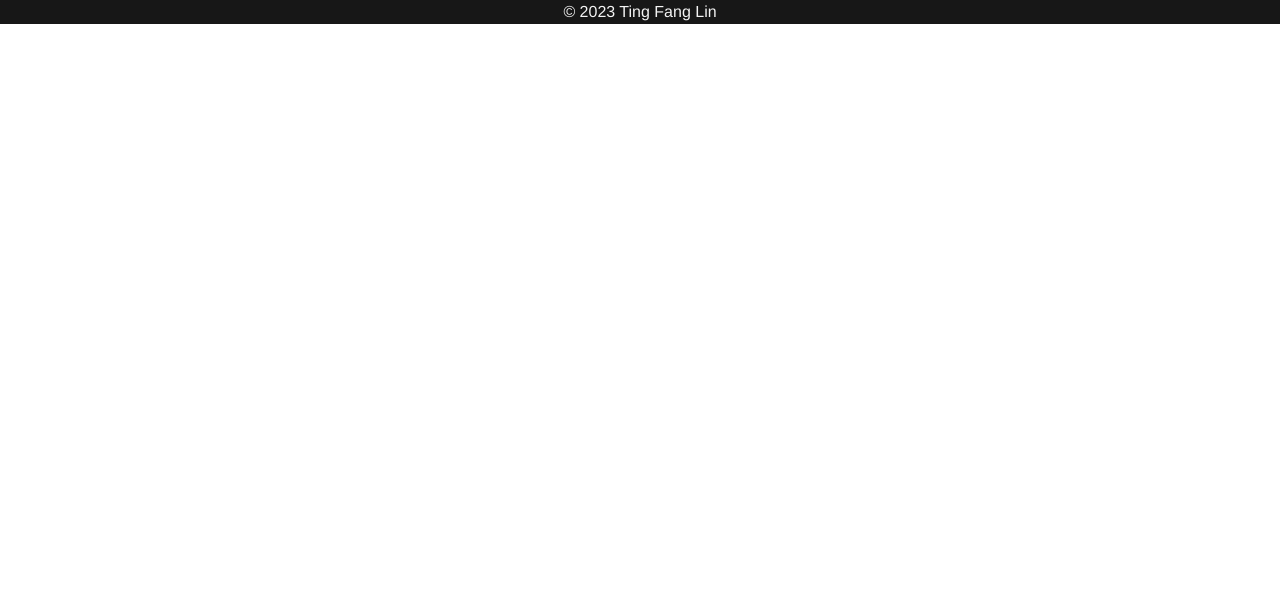
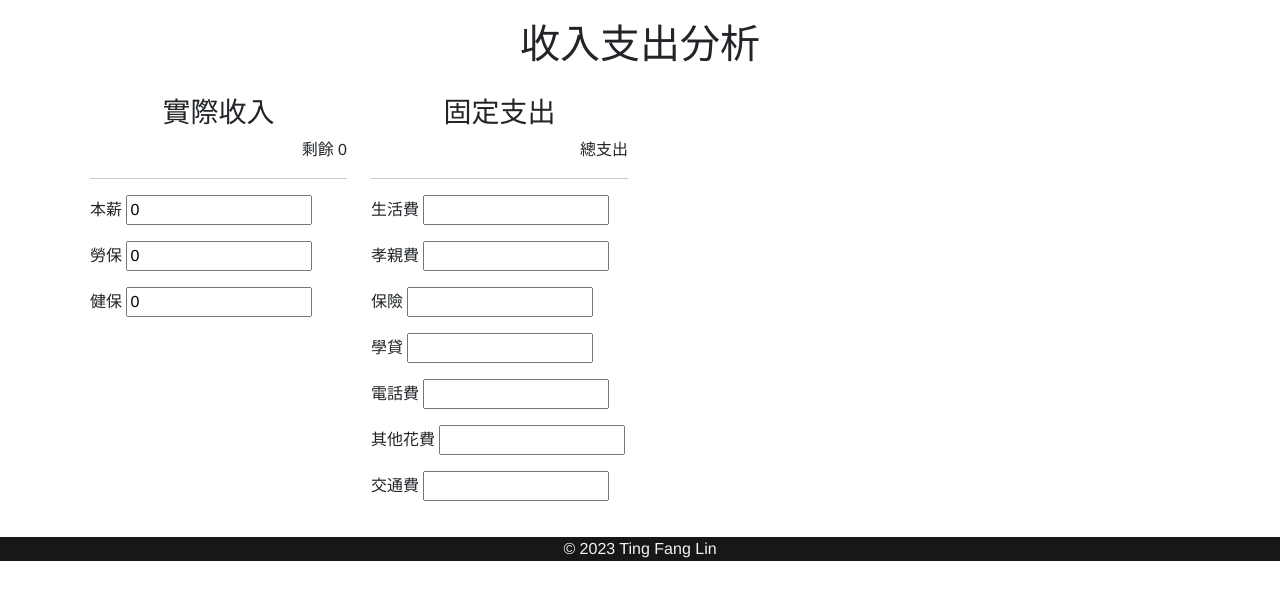
Before and after one commit to LinTF/IncomePlan, a Vue app: page / in a window 1280 px wide. Shown: the top 600 px of the page. Built offline with nearby package versions, Linux system fonts and the light colour scheme.

Commit message:
完成收入區塊

```diff
--- a/public/index.html
+++ b/public/index.html
@@ -7,6 +7,8 @@
     <title>收入支出分析</title>
   </head>
   <body>
-    <div id="app"></div>
+    <div id="app">
+
+    </div>
   </body>
 </html>
--- a/src/assets/scss/style.scss
+++ b/src/assets/scss/style.scss
@@ -5,8 +5,22 @@ body {
     font-family: "Helvetica", "Arial","LiHei Pro","黑體-繁","微軟正黑體", sans-serif;
 }
 
-footer {
-    background-color: $black-color;
+.txt-right {
+    text-align: right;
+}
+
+.txt-left {
+    text-align: left;
+}
+
+.txt-center {
     text-align: center;
-    color: $white-color;
 }
+
+.container {
+    padding: 20px;
+}
+
+h3 {
+    text-align: center;
+}
--- /dev/null
+++ b/src/components/footerBolck.vue
@@ -0,0 +1,27 @@
+<template>
+    <div id="footer">
+        {{ copyright }}
+    </div>
+</template>
+
+<script>
+    export default {
+        name: 'FooterBlock',
+        data() {
+            return {
+                copyright: '© 2023 Ting Fang Lin',
+            }
+        }
+    };
+</script>
+
+<style scoped lang="scss">
+    $black-color: #171717;
+    $white-color: #f3f3f3;
+
+    #footer {
+        background-color: $black-color;
+        text-align: center;
+        color: $white-color;
+    }
+</style>
--- a/src/components/home.vue
+++ /dev/null
@@ -1,23 +0,0 @@
-<template>
-    <header></header>
-    <main>
-
-    </main>
-    <footer>
-        {{ copyright }}
-    </footer>
-</template>
-
-<script>
-    export default {
-        name: 'Home',
-        data() {
-            return {
-                copyright: '© 2023 Ting Fang Lin'
-            }
-        }
-    };
-</script>
-
-<style>
-</style>
--- a/src/pages/App.vue
+++ b/src/pages/App.vue
@@ -1,18 +1,75 @@
 <template>
-    <home />
+    <header></header>
+
+    <main>
+        <h1 class="txt-center">收入支出分析</h1>
+        <div class="container">
+            <div class="row">
+                <div class="col-md-3">
+                    <div id="income">
+                        <h3>實際收入</h3>
+                        <p class="txt-right">剩餘 {{ incomeTotal }} </p>
+                        <hr />
+                        <p>本薪 <input type="text" v-model="income" @keyup="total" /></p>
+                        <p>勞保 <input type="text" v-model="laborInsurance" @keyup="total" /></p>
+                        <p>健保 <input type="text" v-model="healthInsurance" @keyup="total" /></p>
+                    </div>
+                </div>
+                <div class="col-md-3">
+                    <div id="outlay">
+                        <h3>固定支出</h3>
+                        <p class="txt-right">總支出 {{  }}</p>
+                        <hr />
+                        <p>生活費 <input type="text" /></p>
+                        <p>孝親費 <input type="text" /></p>
+                        <p>保險 <input type="text" /></p>
+                        <p>學貸 <input type="text" /></p>
+                        <p>電話費 <input type="text" /></p>
+                        <p>其他花費 <input type="text" /></p>
+                        <p>交通費 <input type="text" /></p>
+                    </div>
+                </div>
+                <div class="col-md-3">
+
+                </div>
+                <div class="col-md-3">
+
+                </div>
+            </div>
+        </div>
+    </main>
+
+    <footer>
+        <footerBlock />
+    </footer>
 </template>
 
 <script>
-    import home from '@/components/home.vue';
+    import footerBlock from '@/components/footerBolck.vue'
 
     export default {
         name: 'App',
         components: {
-            home
+            footerBlock
+        },
+        data() {
+            return {
+                income: 0,
+                laborInsurance: 0,
+                healthInsurance: 0,
+                incomeTotal: 0,
+            }
+        },
+        computed: {
+            total: function () {
+                this.incomeTotal = parseInt(this.income) - parseInt(this.laborInsurance) - parseInt(this.healthInsurance)
+            }
         }
     };
 </script>
 
-<style>
-
+<style scoped lang="scss">
+    h1 {
+        margin-top: 20px;
+    }
 </style>
```
